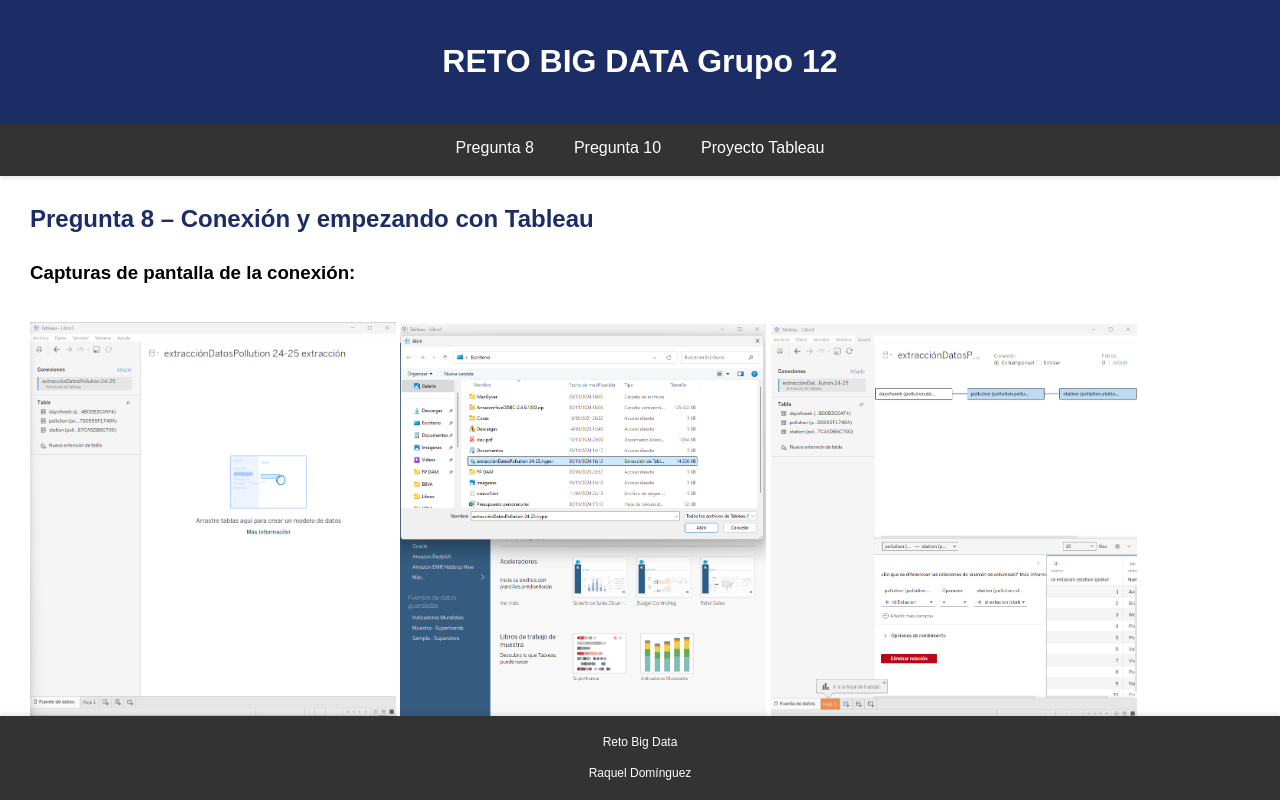
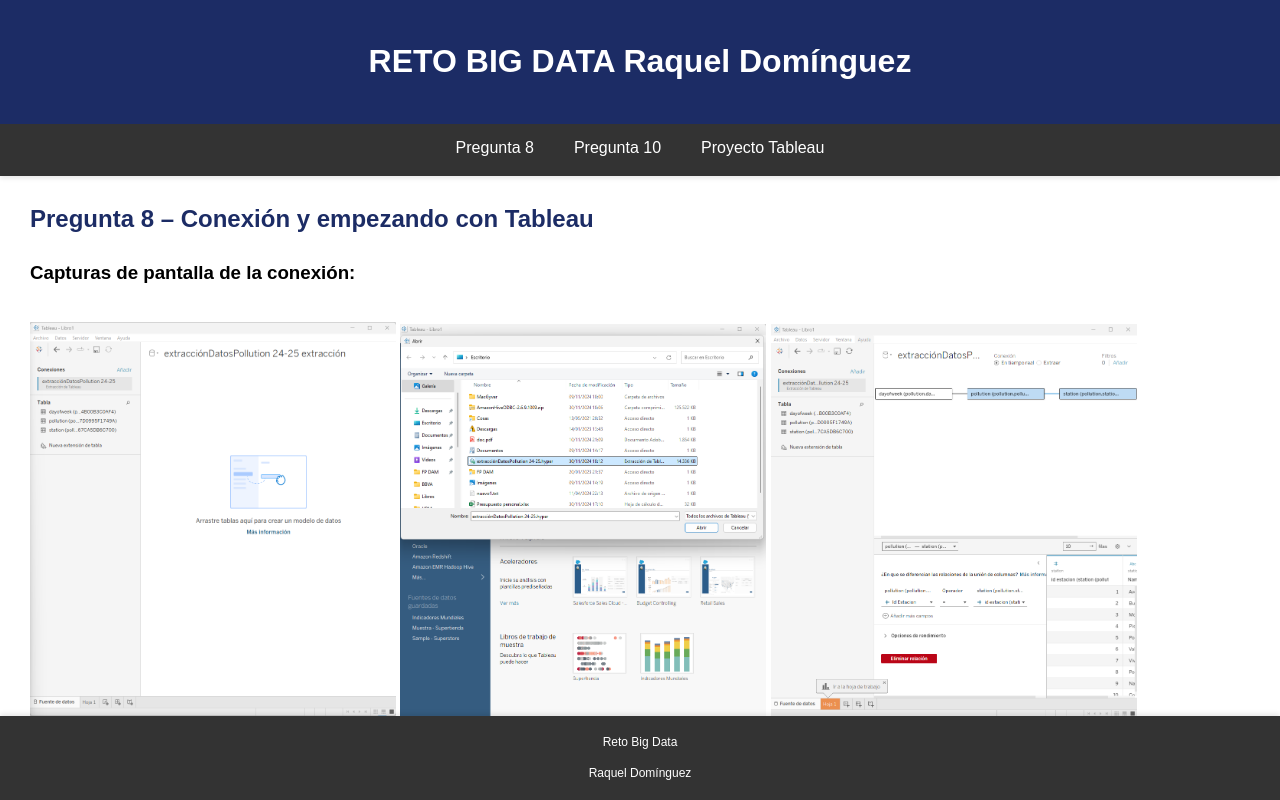
Before and after one commit to RaqDP/retoBigData, a plain HTML site: page index.html in a window 1280 px wide. Shown: the top 800 px of the page. Drawn offline with Linux system fonts and the light colour scheme.

Commit message:
Update index.html

```diff
--- a/index.html
+++ b/index.html
@@ -144,7 +144,7 @@
 <body>
 
     <header>
-        <h1>RETO BIG DATA Grupo 12</h1>
+        <h1>RETO BIG DATA Raquel Domínguez</h1>
     </header>
 
     <!-- Menú de navegación -->
```
